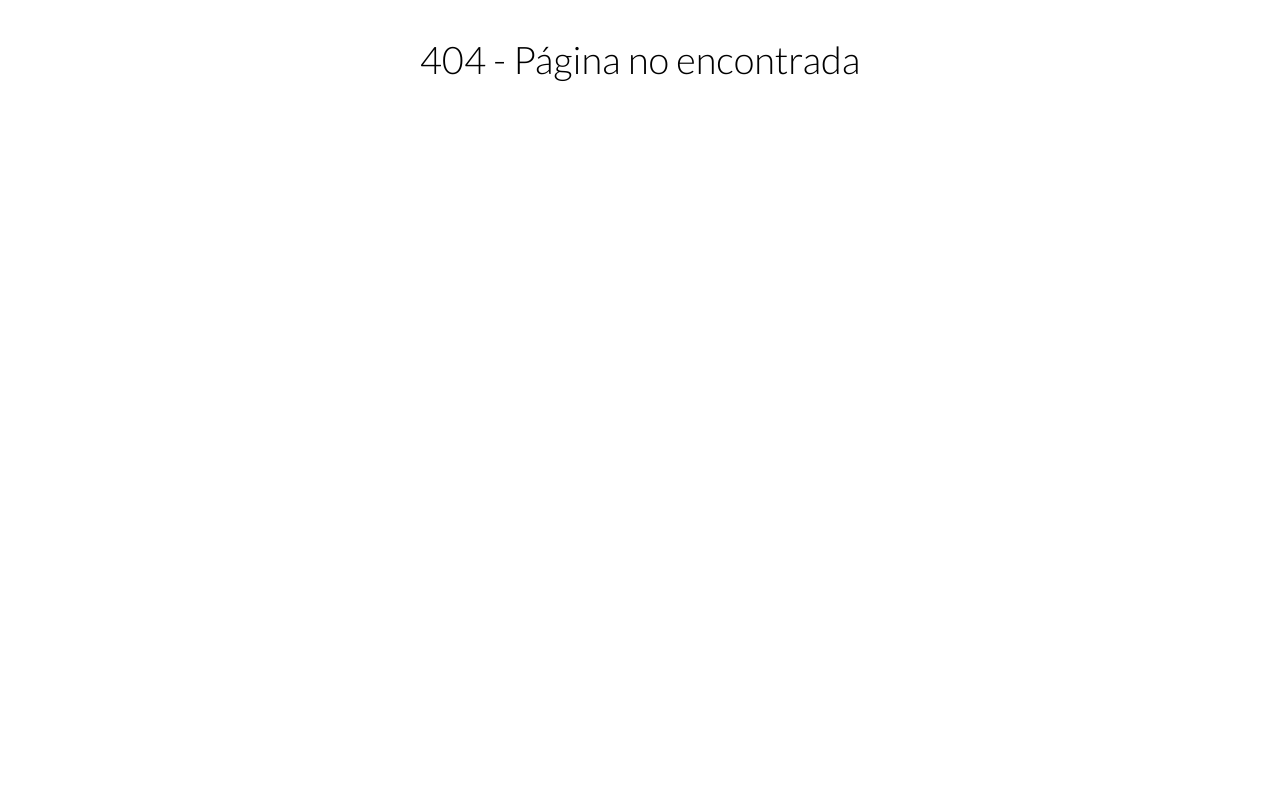
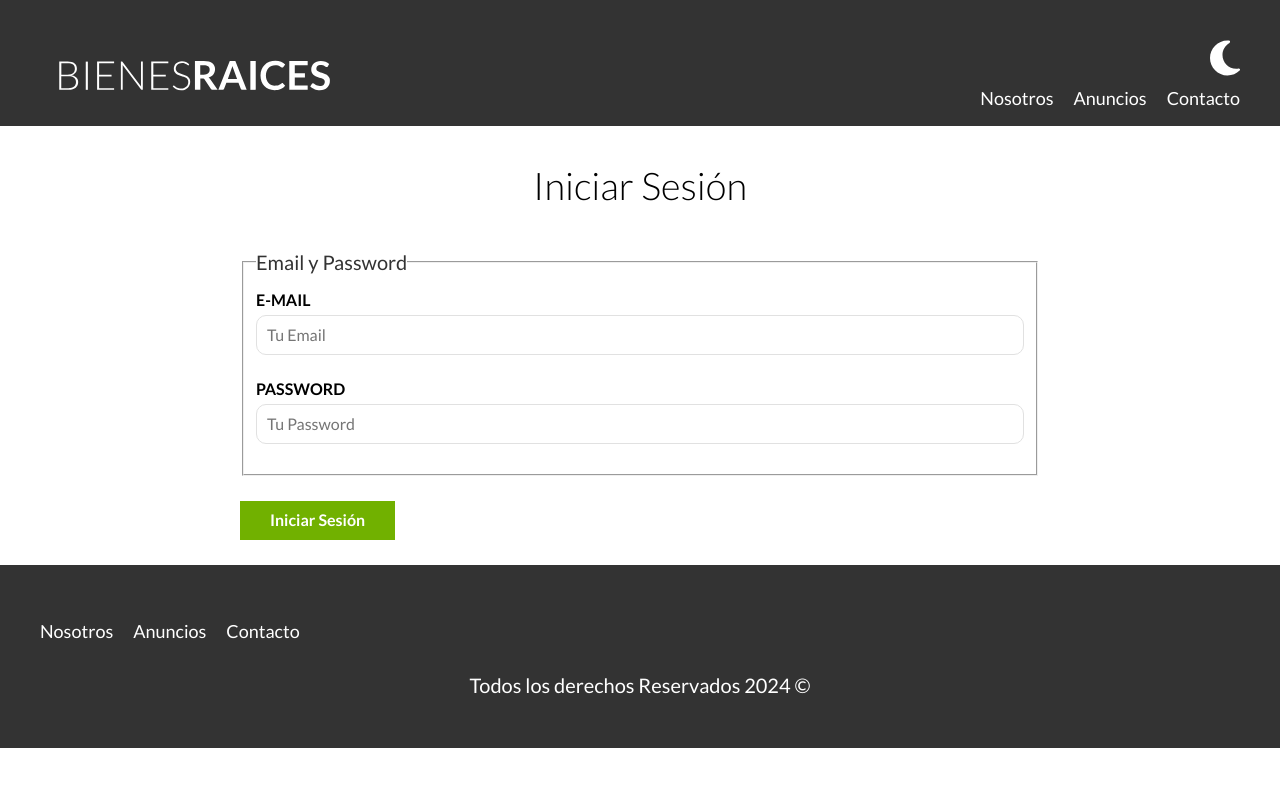
Before and after one commit to AndreyPalencia/bienes-raices-web, a React (Create React App) app in the folder bienes-raices/: page /Login in a window 1280 px wide. Before the commit this address had no page. Shown: the top 786 px of the page. Built offline with nearby package versions, Linux system fonts and the light colour scheme.

Commit message:
Pagina de login y componestes

```diff
--- a/bienes-raices/src/App.js
+++ b/bienes-raices/src/App.js
@@ -1,9 +1,9 @@
-import { BrowserRouter as  Router, Routes, Route, Link, useNavigate } from 'react-router-dom';
-import Nosotros from './pages/nosotros';
+import { Route, BrowserRouter as Router, Routes } from 'react-router-dom';
 import Anunucios from './pages/anuncios';
 import Contacto from './pages/contacto';
 import Inicio from './pages/inicio';
-
+import Login from './pages/login';
+import Nosotros from './pages/nosotros';
 function App() {
   return (
     <Router>
@@ -13,6 +13,7 @@ function App() {
         <Route path="/nosotros" element={<Nosotros/>}></Route>
         <Route path="/anuncios" element={<Anunucios/>}></Route>
         <Route path="/contacto" element={<Contacto/>}></Route>
+        <Route path="/Login" element={<Login/>}></Route>
       </Routes>
     </Router>
   );
--- a/bienes-raices/src/components/infoNosotros.js
+++ b/bienes-raices/src/components/infoNosotros.js
@@ -1,4 +1,3 @@
-import { Children } from "react";
 
 function infoNosotros(props) {
     const nombre = require('../assets/img/'+props.direccion);
--- a/bienes-raices/src/pages/anuncios.js
+++ b/bienes-raices/src/pages/anuncios.js
@@ -1,6 +1,6 @@
+import Casas from "../components/casasComponente";
+import Footer from "../components/footer";
 import Header from "../components/header";
-import Footer from "../components/footer";
-import Casas from "../components/casasComponente";
 
 function anunucios() {
     return (
--- /dev/null
+++ b/bienes-raices/src/pages/login.js
@@ -0,0 +1,59 @@
+import axios from "axios";
+import React, { useState } from 'react';
+import Footer from '../components/footer';
+import Header from '../components/header';
+
+function Login() {
+    const [formData, setFormData] = useState({
+        email: "",
+        password: ""
+    });
+
+    const [responseMessage, setResponseMessage] = useState("");
+
+    const handleChange = (e) => {
+        setFormData({
+        ...formData,
+        [e.target.name]: e.target.value,
+        });
+    };
+
+    const submit = async (e) => {
+        e.preventDefault();
+        try{
+
+            const response = await axios.post("http://localhost:3000/api/login", formData);
+            setResponseMessage(response.data.message);
+        }catch(error){
+            console.error("Error al enviar el formulario", error);
+            setResponseMessage("Error al enviar el formulario");
+        }
+    };
+    return (
+        <>
+            <Header valorEstado={false}></Header>
+            <main className="contenedor seccion contenido-centrado">
+                <h1>Iniciar Sesión</h1>
+
+
+                <form method="POST" className="formulario" novalidate onSubmit={submit}>
+                    <fieldset>
+                        <legend>Email y Password</legend>
+
+                        <label for="email">E-mail</label>
+                        <input type="email" name="email" placeholder="Tu Email" id="email" value={formData.email} onChange={handleChange}required />
+
+                        <label for="password">Password</label>
+                        <input type="password" name="password" placeholder="Tu Password" id="password"  value={formData.password} onChange={handleChange}required />
+                    </fieldset>
+
+                    <input type="submit" value="Iniciar Sesión" className="boton boton-verde" />
+                </form>
+            </main>
+            {responseMessage && <p>{responseMessage}</p>}
+            <Footer></Footer>
+        </>
+
+    )
+}
+export default Login;
```
Also changed, not shown: bienes-raices/src/pages/agregarPropiedad.js (added), 2 other files (tests, documents, lock files or other folders).
